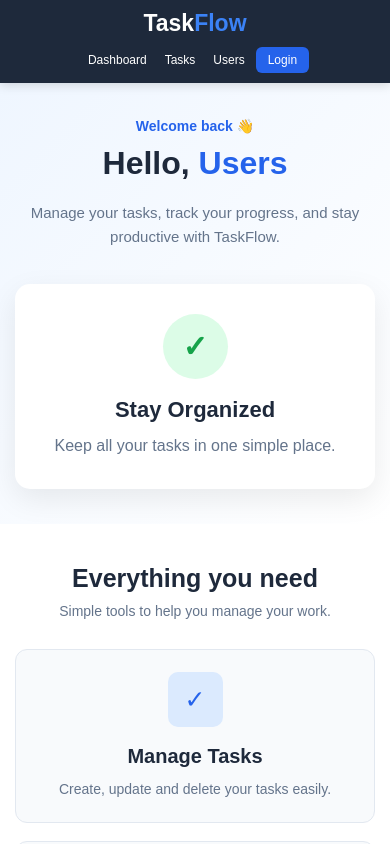
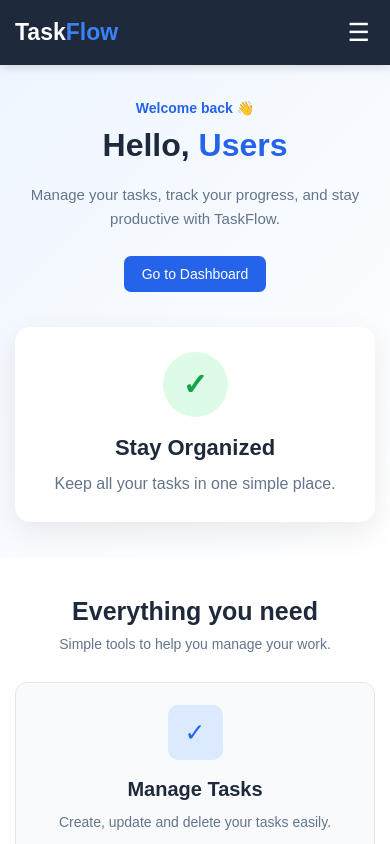
Before and after one commit to rkcswala/tms, a React (Vite) app in the folder Frontend/: page / in a window 390 px wide. Shown: the top 844 px of the page. Built offline with nearby package versions, Linux system fonts and the light colour scheme.

Commit message:
some change

```diff
--- a/Frontend/package.json
+++ b/Frontend/package.json
@@ -6,7 +6,6 @@
   "scripts": {
     "dev": "vite",
     "build": "vite build",
-    "lint": "oxlint",
     "preview": "vite preview"
   },
   "dependencies": {
--- a/Frontend/src/components/Home.css
+++ b/Frontend/src/components/Home.css
@@ -15,10 +15,9 @@ body {
     color: #1e293b;
 }
 
-
 .home {
+    width: 100%;
     min-height: 100vh;
-    width: 100%;
     overflow-x: hidden;
 }
 
@@ -26,7 +25,7 @@ body {
 
 .home-nav {
     width: 100%;
-    height: 70px;
+    min-height: 70px;
 
     background: #1e293b;
 
@@ -43,12 +42,14 @@ body {
     box-shadow: 0 2px 10px rgba(0, 0, 0, 0.15);
 }
 
-/* Logo */
+
 
 .logo {
     color: white;
+
     font-size: 30px;
     font-weight: bold;
+
     white-space: nowrap;
 }
 
@@ -56,34 +57,41 @@ body {
     color: #3b82f6;
 }
 
-/* Navigation */
+
+
 
 .nav-links {
     display: flex;
+
     align-items: center;
+
     gap: 30px;
 }
 
 .nav-links a {
     color: white;
+
     text-decoration: none;
 
     font-size: 15px;
     font-weight: 500;
 
-    padding: 8px 4px;
+    padding: 9px 5px;
 
-    transition: 0.3s;
+    transition: all 0.3s ease;
 }
 
 .nav-links a:hover {
     color: #60a5fa;
 }
 
+
 /* Login button */
 
 .nav-links a:last-child {
     background: #2563eb;
+
+    color: white;
 
     padding: 9px 18px;
 
@@ -92,17 +100,40 @@ body {
 
 .nav-links a:last-child:hover {
     background: #1d4ed8;
+
     color: white;
 }
 
 
 
+.menu-toggle {
+    display: none;
+
+    border: none;
+
+    background: transparent;
+
+    color: white;
+
+    font-size: 28px;
+
+    cursor: pointer;
+
+    padding: 5px;
+
+    line-height: 1;
+}
+
+
 .hero {
     width: 100%;
-    min-height: 430px;
+
+    min-height: 450px;
 
     display: flex;
+
     align-items: center;
+
     justify-content: space-between;
 
     gap: 50px;
@@ -116,6 +147,7 @@ body {
     );
 }
 
+
 /* Hero content */
 
 .hero-content {
@@ -126,6 +158,7 @@ body {
     color: #2563eb;
 
     font-size: 16px;
+
     font-weight: 600;
 
     margin-bottom: 12px;
@@ -136,9 +169,9 @@ body {
 
     line-height: 1.1;
 
+    color: #1e293b;
+
     margin-bottom: 20px;
-
-    color: #1e293b;
 }
 
 .hero-content h1 span {
@@ -151,7 +184,37 @@ body {
     color: #64748b;
 
     font-size: 18px;
+
     line-height: 1.7;
+
+    margin-bottom: 25px;
+}
+
+
+
+
+.hero-button {
+    display: inline-block;
+
+    background: #2563eb;
+
+    color: white;
+
+    text-decoration: none;
+
+    padding: 12px 22px;
+
+    border-radius: 7px;
+
+    font-size: 15px;
+
+    transition: 0.3s;
+}
+
+.hero-button:hover {
+    background: #1d4ed8;
+
+    transform: translateY(-2px);
 }
 
 
@@ -169,12 +232,9 @@ body {
 
     border-radius: 15px;
 
-    box-shadow: 0 10px 30px rgba(
-        0,
-        0,
-        0,
-        0.08
-    );
+    box-shadow:
+        0 10px 30px
+        rgba(0, 0, 0, 0.08);
 }
 
 .circle-icon {
@@ -186,13 +246,16 @@ body {
     border-radius: 50%;
 
     display: flex;
+
     align-items: center;
     justify-content: center;
 
     background: #dcfce7;
+
     color: #16a34a;
 
     font-size: 30px;
+
     font-weight: bold;
 }
 
@@ -210,7 +273,10 @@ body {
 
 
 
+
 .features {
+    width: 100%;
+
     padding: 70px 7%;
 
     text-align: center;
@@ -227,14 +293,17 @@ body {
 .features-subtitle {
     color: #64748b;
 
+    font-size: 16px;
+
     margin-bottom: 40px;
-
-    font-size: 16px;
 }
 
-/* Feature grid */
+
+
 
 .feature-grid {
+    width: 100%;
+
     max-width: 1100px;
 
     margin: 0 auto;
@@ -247,7 +316,8 @@ body {
     gap: 25px;
 }
 
-/* Feature card */
+
+
 
 .feature-card {
     background: #f8fafc;
@@ -258,7 +328,7 @@ body {
 
     border: 1px solid #e2e8f0;
 
-    transition: 0.3s;
+    transition: all 0.3s ease;
 }
 
 .feature-card:hover {
@@ -269,6 +339,9 @@ body {
         rgba(0, 0, 0, 0.08);
 }
 
+
+/* Feature icon */
+
 .feature-icon {
     width: 55px;
     height: 55px;
@@ -276,6 +349,7 @@ body {
     margin: 0 auto 18px;
 
     display: flex;
+
     align-items: center;
     justify-content: center;
 
@@ -301,6 +375,8 @@ body {
 
     font-size: 14px;
 }
+
+
 
 
 footer {
@@ -350,57 +426,98 @@ footer {
 }
 
 
+
 @media (max-width: 768px) {
 
-    /* Header stays visible */
 
     .home-nav {
-        height: auto;
         min-height: 65px;
 
         padding: 12px 18px;
 
-        flex-direction: column;
+        display: flex;
 
-        justify-content: center;
+        flex-wrap: wrap;
 
-        gap: 12px;
-
-        position: sticky;
-        top: 0;
+        align-items: center;
     }
-
-    /* Logo */
 
     .logo {
         font-size: 25px;
     }
 
-    /* Mobile navigation */
+
+    /* Show hamburger */
+
+    .menu-toggle {
+        display: block;
+    }
+
+
+    /* Hide menu */
 
     .nav-links {
         width: 100%;
 
-        display: flex;
+        display: none;
 
-        justify-content: center;
+        flex-direction: column;
 
-        flex-wrap: wrap;
+        align-items: stretch;
 
-        gap: 6px 10px;
+        gap: 5px;
+
+        padding: 10px 0 5px;
     }
 
-    .nav-links a {
-        font-size: 13px;
 
-        padding: 7px 9px;
+    /* Show menu */
+
+    .nav-links.active {
+        display: flex;
     }
 
-    .nav-links a:last-child {
-        padding: 7px 14px;
+
+    /* Mobile links */
+
+    .nav-links a {
+        width: 100%;
+
+        text-align: center;
+
+        background: #334155;
+
+        color: white;
+
+        padding: 11px;
+
+        border-radius: 6px;
+
+        font-size: 14px;
     }
 
-    /* Hero */
+    .nav-links a:hover {
+        background: #475569;
+
+        color: white;
+    }
+
+
+    /* Login */
+
+    .nav-links a:last-child {
+        width: 100%;
+
+        background: #2563eb;
+
+        padding: 11px;
+    }
+
+    .nav-links a:last-child:hover {
+        background: #1d4ed8;
+    }
+
+
 
     .hero {
         min-height: auto;
@@ -416,6 +533,8 @@ footer {
 
     .hero-content {
         width: 100%;
+
+        max-width: 600px;
     }
 
     .welcome {
@@ -427,14 +546,17 @@ footer {
     }
 
     .hero-text {
+        max-width: 100%;
+
         font-size: 16px;
-
-        max-width: 100%;
 
         line-height: 1.6;
     }
 
-    /* Hero card */
+    .hero-button {
+        padding: 11px 20px;
+    }
+
 
     .hero-card {
         width: 100%;
@@ -444,7 +566,7 @@ footer {
         padding: 30px 20px;
     }
 
-    /* Features */
+
 
     .features {
         padding: 50px 20px;
@@ -470,8 +592,11 @@ footer {
         padding: 25px 18px;
     }
 
+
     footer {
         font-size: 13px;
+
+        padding: 20px 15px;
     }
 }
 
@@ -479,29 +604,28 @@ footer {
 
 @media (max-width: 480px) {
 
+    /* Navbar */
+
     .home-nav {
-        padding: 10px 12px;
-
-        gap: 10px;
+        padding: 10px 15px;
     }
 
     .logo {
         font-size: 23px;
     }
 
-    .nav-links {
-        gap: 4px;
+    .menu-toggle {
+        font-size: 25px;
     }
 
     .nav-links a {
-        font-size: 12px;
+        font-size: 13px;
 
-        padding: 6px 7px;
+        padding: 10px;
     }
 
-    .nav-links a:last-child {
-        padding: 6px 12px;
-    }
+
+    /* Hero */
 
     .hero {
         padding: 35px 15px;
@@ -515,9 +639,23 @@ footer {
         font-size: 15px;
     }
 
+    .hero-button {
+        font-size: 14px;
+
+        padding: 10px 18px;
+    }
+
+
+    /* Hero card */
+
     .hero-card {
-        max-width: 100%;
+        width: 100%;
+
+        padding: 25px 15px;
     }
+
+
+    /* Features */
 
     .features {
         padding: 40px 15px;
@@ -531,7 +669,12 @@ footer {
         padding: 22px 15px;
     }
 
+
+    /* Footer */
+
     footer {
+        font-size: 12px;
+
         padding: 18px 10px;
     }
 }
--- a/Frontend/src/components/Home.jsx
+++ b/Frontend/src/components/Home.jsx
@@ -1,27 +1,72 @@
-import React from "react";
+import React, { useState } from "react";
 import { Link } from "react-router-dom";
 import "./Home.css";
 
 const Home = () => {
+    const [menuOpen, setMenuOpen] = useState(false);
+
+    const closeMenu = () => {
+        setMenuOpen(false);
+    };
 
     return (
         <div className="home">
 
+
             <nav className="home-nav">
 
+                {/* Logo */}
                 <div className="logo">
                     Task<span>Flow</span>
                 </div>
 
-                <div className="nav-links">
-                    <Link to="/dashboard#">Dashboard</Link>
-                    <Link to="/dashboard#tasks">Tasks</Link>
-                    <Link to="/dashboard#users">Users</Link>
-                    <Link to="/login">Login</Link>
+                {/* Mobile Toggle Button */}
+                <button
+                    className="menu-toggle"
+                    onClick={() => setMenuOpen(!menuOpen)}
+                    aria-label="Toggle navigation"
+                >
+                    {menuOpen ? "✕" : "☰"}
+                </button>
+
+                {/* Navigation Links */}
+                <div
+                    className={`nav-links ${
+                        menuOpen ? "active" : ""
+                    }`}
+                >
+
+                    <Link
+                        to="/dashboard"
+                        onClick={closeMenu}
+                    >
+                        Dashboard
+                    </Link>
+
+                    <Link
+                        to="/dashboard#tasks"
+                        onClick={closeMenu}
+                    >
+                        Tasks
+                    </Link>
+
+                    <Link
+                        to="/dashboard#users"
+                        onClick={closeMenu}
+                    >
+                        Users
+                    </Link>
+
+                    <Link
+                        to="/login"
+                        onClick={closeMenu}
+                    >
+                        Login
+                    </Link>
+
                 </div>
 
             </nav>
-
 
 
 
@@ -42,9 +87,17 @@ const Home = () => {
                         and stay productive with TaskFlow.
                     </p>
 
+                    <Link
+                        to="/dashboard"
+                        className="hero-button"
+                    >
+                        Go to Dashboard
+                    </Link>
 
                 </div>
 
+
+                {/* Hero Card */}
 
                 <div className="hero-card">
 
@@ -66,6 +119,7 @@ const Home = () => {
             </section>
 
 
+
             <section className="features">
 
                 <h2>
@@ -78,6 +132,8 @@ const Home = () => {
 
 
                 <div className="feature-grid">
+
+                    {/* Feature 1 */}
 
                     <div className="feature-card">
 
@@ -97,6 +153,8 @@ const Home = () => {
                     </div>
 
 
+                    {/* Feature 2 */}
+
                     <div className="feature-card">
 
                         <div className="feature-icon">
@@ -114,6 +172,8 @@ const Home = () => {
 
                     </div>
 
+
+                    {/* Feature 3 */}
 
                     <div className="feature-card">
 
@@ -137,12 +197,13 @@ const Home = () => {
             </section>
 
 
-            {/* Footer */}
 
             <footer>
+
                 <p>
                     © 2026 TaskFlow. All rights reserved.
                 </p>
+
             </footer>
 
         </div>
```
